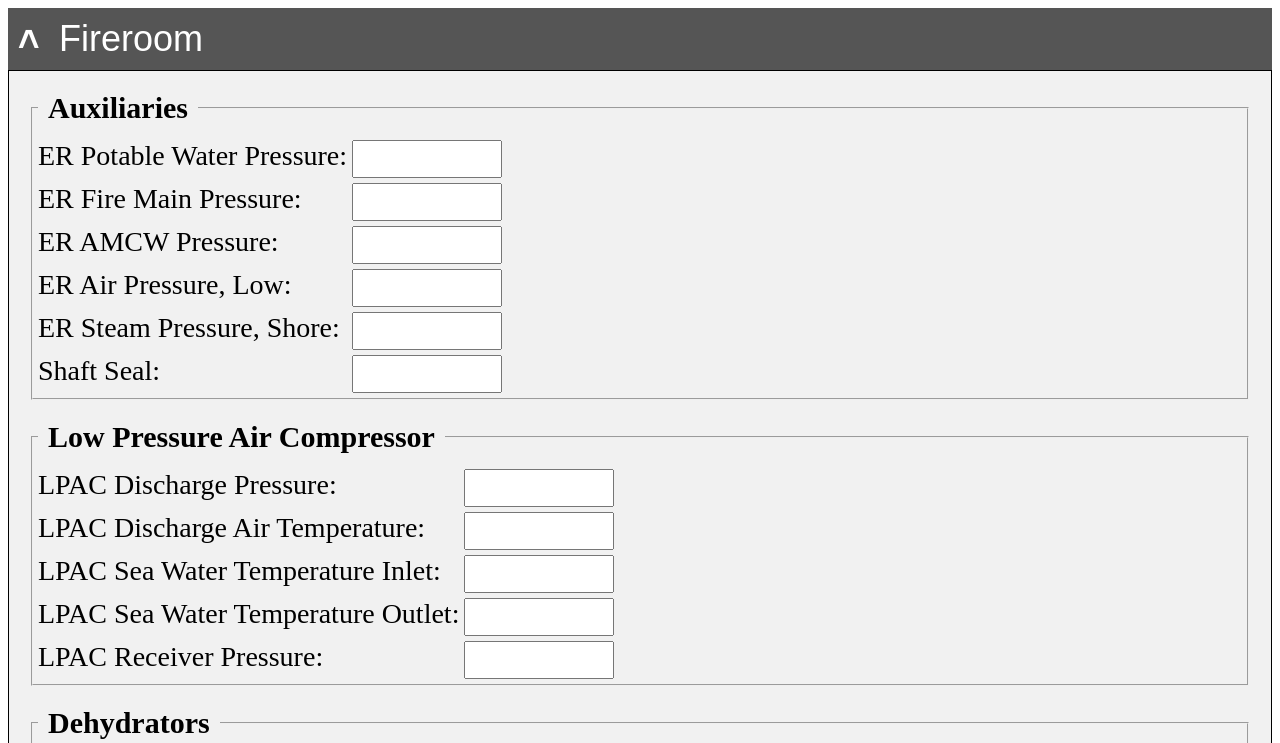
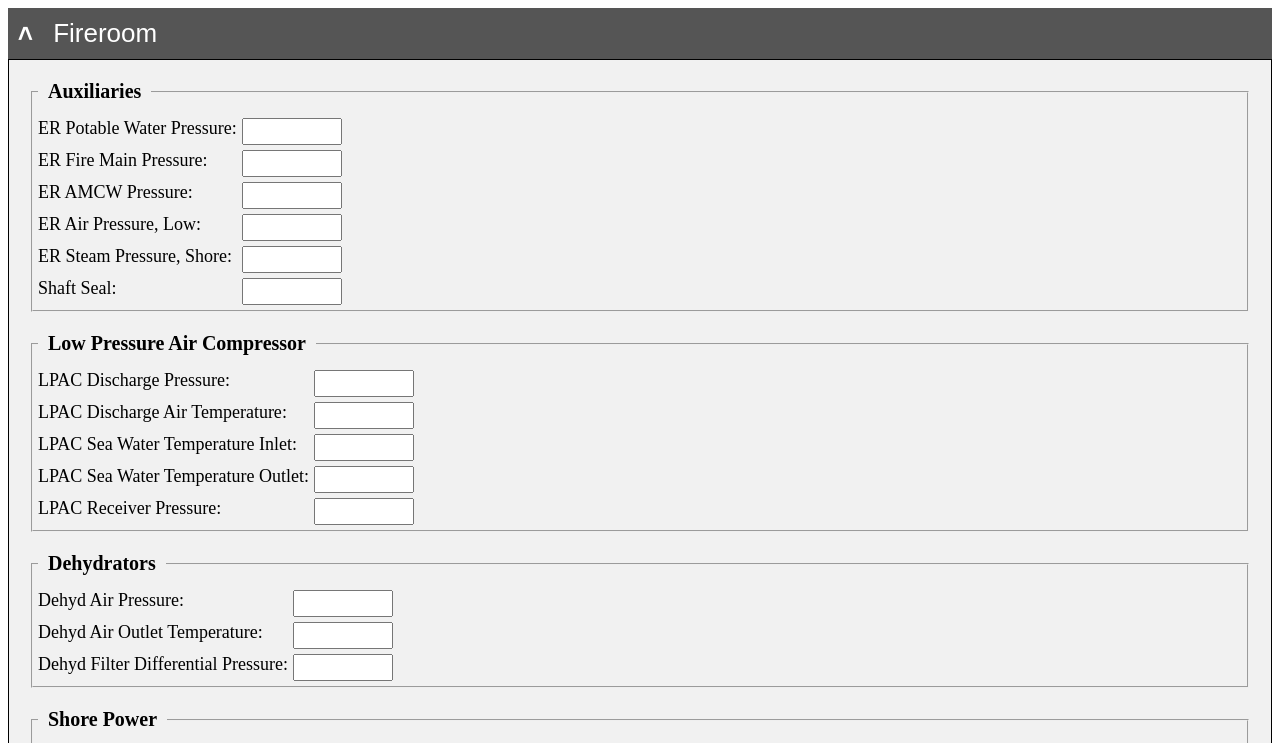
Before and after one commit to epieper/RoundsLog, a plain HTML site: page index.html in a window 1280 px wide. Both pictures are taken after a click on the button "Fireroom". Shown: the top 743 px of the page. Drawn offline with Linux system fonts and the light colour scheme.

Commit message:
Update style.css

```diff
--- a/style.css
+++ b/style.css
@@ -7,7 +7,7 @@ html {
   box-sizing: inherit;
 }
 div.page label {
-  font-size: 32px;
+  font-size: 22px;
   font-weight: bold;
 }
 fieldset.group {
@@ -16,7 +16,7 @@ fieldset.group {
 }
 fieldset.group legend {
   padding: 10px;
-  font-size: 30px;
+  font-size: 20px;
   font-weight: bold;
 }
 div.grid {
@@ -26,15 +26,15 @@ div.grid {
 }
 div.grid label {
   text-align: left;
-  font-size: 28px;
+  font-size: 18px;
   font-weight: normal;
 }
 div.grid label:after {
   content: ":";
 }
 div.grid input {
-  font-size: 28px;
-  width: 150px;
+  font-size: 18px;
+  width: 100px;
 }
 
 div.grid input:disabled {
@@ -42,8 +42,8 @@ div.grid input:disabled {
 }
 
 div.grid .checkmark {
-  height: 35px;
-  width: 35px;
+  height: 25px;
+  width: 25px;
 }
 
 
@@ -58,7 +58,7 @@ div.grid .checkmark {
   border: none;
   text-align: left;
   outline: none;
-  font-size: 36px;
+  font-size: 26px;
   width: 100%;
 }
 
```
